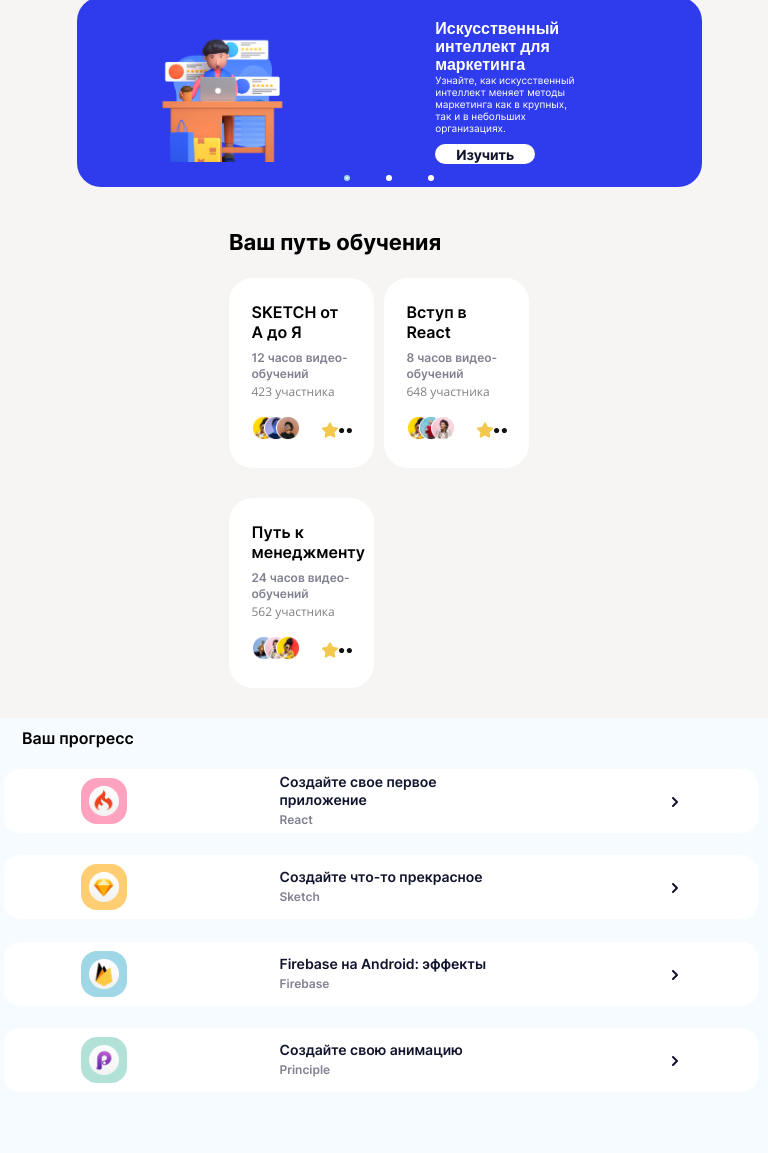
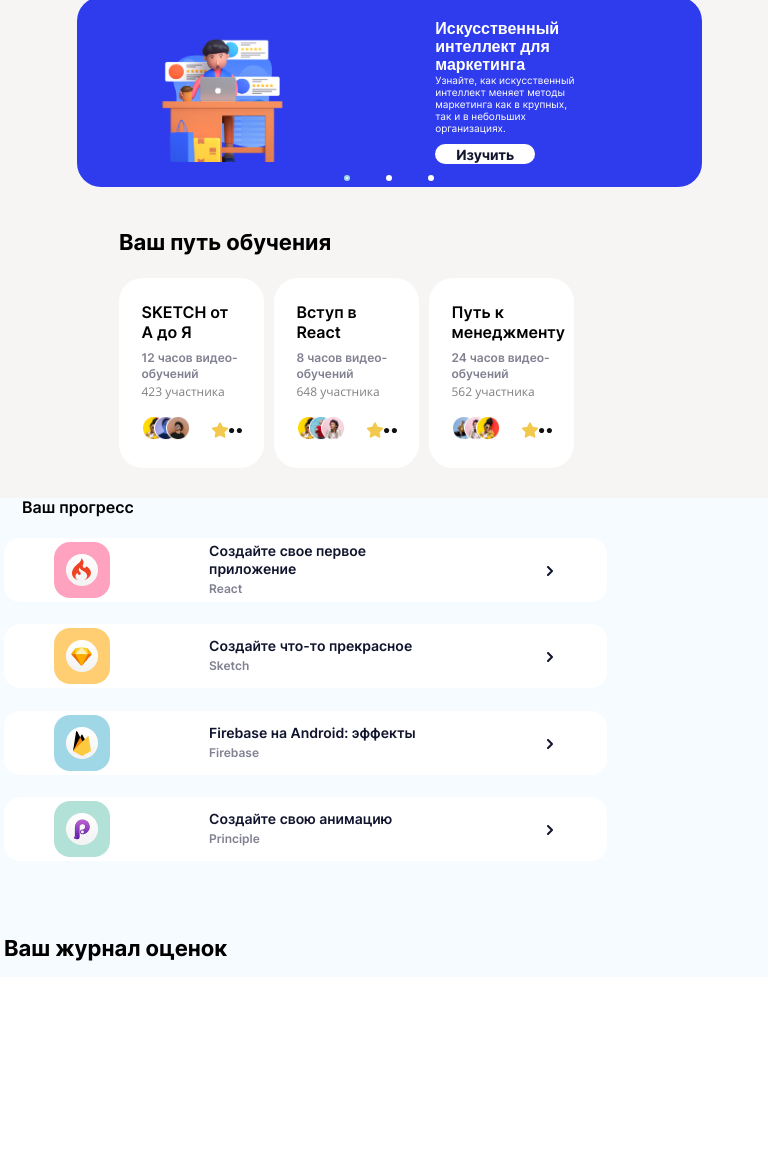
Before and after one commit to cyber-wf13/elern, a plain HTML site: page index.html in a window 768 px wide. Shown: the part 129-1282 px from the top of the page. After the commit the page ends 1106 px from the top, so only its background shows below. Drawn offline with nearby package versions, Linux system fonts and the light colour scheme.

Commit message:
version for 320 to 768

```diff
--- a/scss/content-slider.scss
+++ b/scss/content-slider.scss
@@ -1,6 +1,8 @@
 .content{
   display: inline-block;
   max-width: 840px;
+  width: 100%;
+  // min-width: 320px;
   // width: 100%;
   padding-left: 34px;
   padding-right: 24px;
--- a/scss/media-320.scss
+++ b/scss/media-320.scss
@@ -1,4 +1,4 @@
-@media (min-width:320px) and (max-width: 1024px) {
+@media (min-width:320px) and (max-width: 768px) {
   .container {
     flex-direction: column;
     justify-content: space-between;
@@ -96,11 +96,12 @@
     flex-direction: column;
     justify-content: space-around;
     align-items: center;
-    min-width: 320px;
-    width: 100%;
+    // min-width: 320px;
+    // width: 100%;
     padding-left: 24px;
     padding-right: 14px;
     padding-top: 40px;
+    // padding: 0;
     // min-width: 250px;
     // max-width: 250px;
     &__headers {
@@ -165,10 +166,10 @@
   .card {
     width: 145px;
     height: 100px;
-    margin-right: 0;
-    &:nth-child(2n + 1) {
-      margin-right: 10px;
-    }
+    margin-right: 10px;
+    // &:nth-child(2n + 1) {
+    //   margin-right: 10px;
+    // }
     &__content {
       width: 100px;
       // height: 80px;
--- a/scss/media-420.scss
+++ b/scss/media-420.scss
@@ -1,4 +1,4 @@
-@media (min-width:420px) and (max-width: 1024px) {
+@media (min-width:420px) and (max-width: 768px) {
   .slider {
   &__img {
     height: 140px;
--- a/scss/media-576.scss
+++ b/scss/media-576.scss
@@ -1,3 +1,56 @@
-@media (min-width:576px) {
+@media (min-width:576px) and (max-width:768px) {
+  .wrapper {
+    &--menu {
+    }
+    &--search {
+      top: 10px;
+      margin-right: 10px;
+    }
+    &--card {
+      flex-wrap: wrap;
+      width: 540px;
+    }
+  }
+  .progress{
+    &__items{
+      flex-direction: row;
+      justify-content: flex-start;
+      flex-wrap: wrap;
+      // align-items: flex-start;
+      height: 385px;
+    }
+  }
 
+  .subject{
+    &__box{
+      width: 80%;
+      // width: 325px;
+    }
+    &__img{
+      width: 56px;
+      height: 56px;
+    }
+    &__icon{
+      height: 56px;
+      width: 56px;
+      padding: 12px;
+    }
+    &__textbox {
+      line-height: 18px;
+      // max-width: 470px;
+      width: 100%;
+    }
+    &__title {
+      font-size: 14px;
+    }
+    &__subtitle {
+      font-size: 12px;
+    }
+    &__btn {
+      margin-top: 25px;
+      padding: 0;
+      height: 16px;
+      width: 14px;
+    }
+  }
 }
--- a/scss/progress-search.scss
+++ b/scss/progress-search.scss
@@ -5,11 +5,16 @@
   // justify-content: flex-start;
   // align-items: flex-start;
   width: 506px;
+  // max-width: 506px;
+  // min-width: 280px;
+  // width: 100%;
   background-color: #F5FBFF;
   padding: 70px 38px 0px 24px;
   position: relative;
 
   &__title{
+    display: block;
+    width: 100%;
     font-family: 'Inter-SemiBold', 'Arial', sans-serif;
     font-weight: 600;
     font-size: 16px;
--- a/scss/style.scss
+++ b/scss/style.scss
@@ -83,3 +83,4 @@
 
 @import 'media-320';
 @import 'media-420';
+@import 'media-576';
--- a/scss/subject.scss
+++ b/scss/subject.scss
@@ -3,7 +3,9 @@
     display: flex;
     justify-content: space-around;
     align-items: center;
-    width: 380px;
+    // width: 380px;
+    min-width: 280px;
+    width: 100%;
     height: 84px;
     border-radius: 16px;
     background-color: #fff;
```
Also changed, not shown: css/style.min.css.
